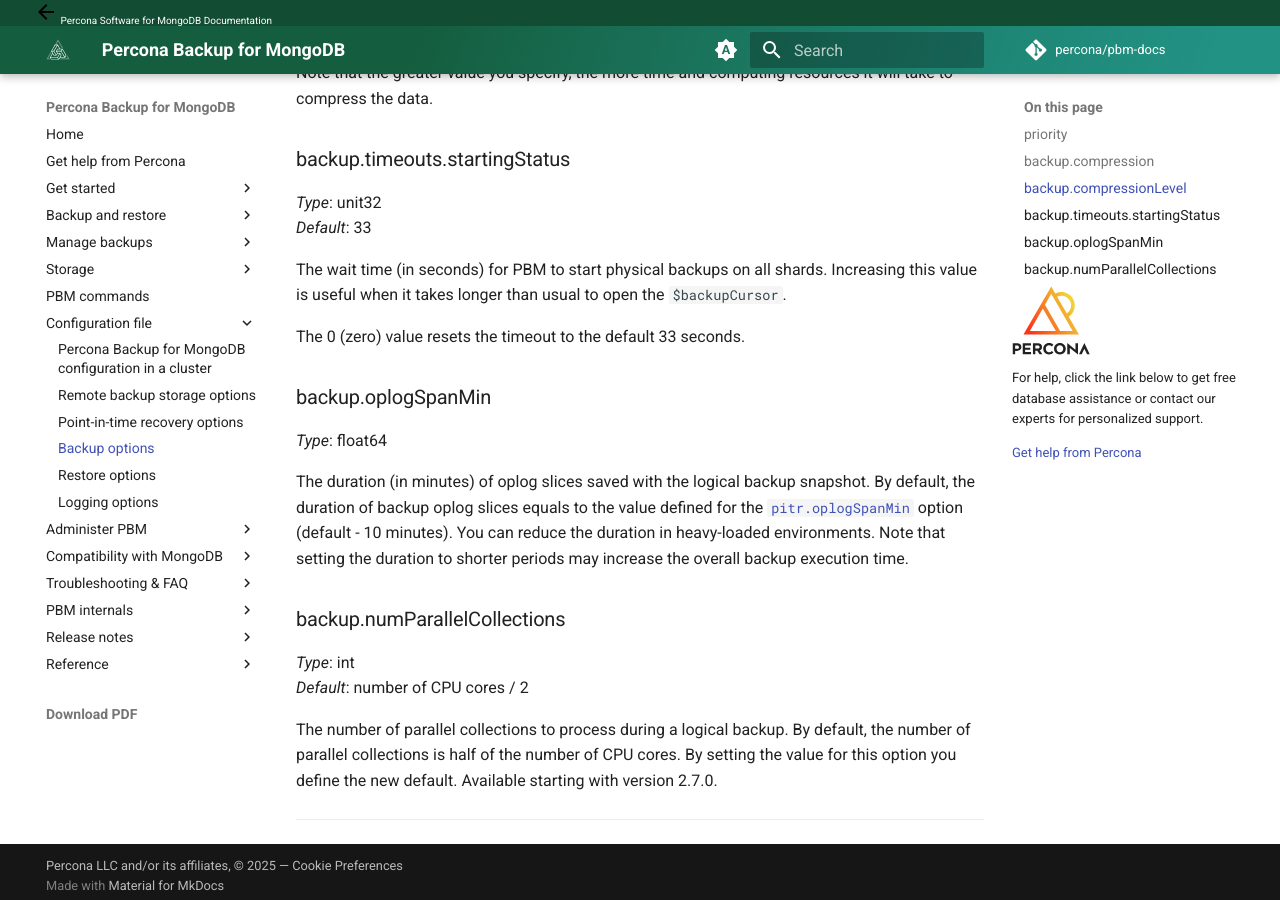
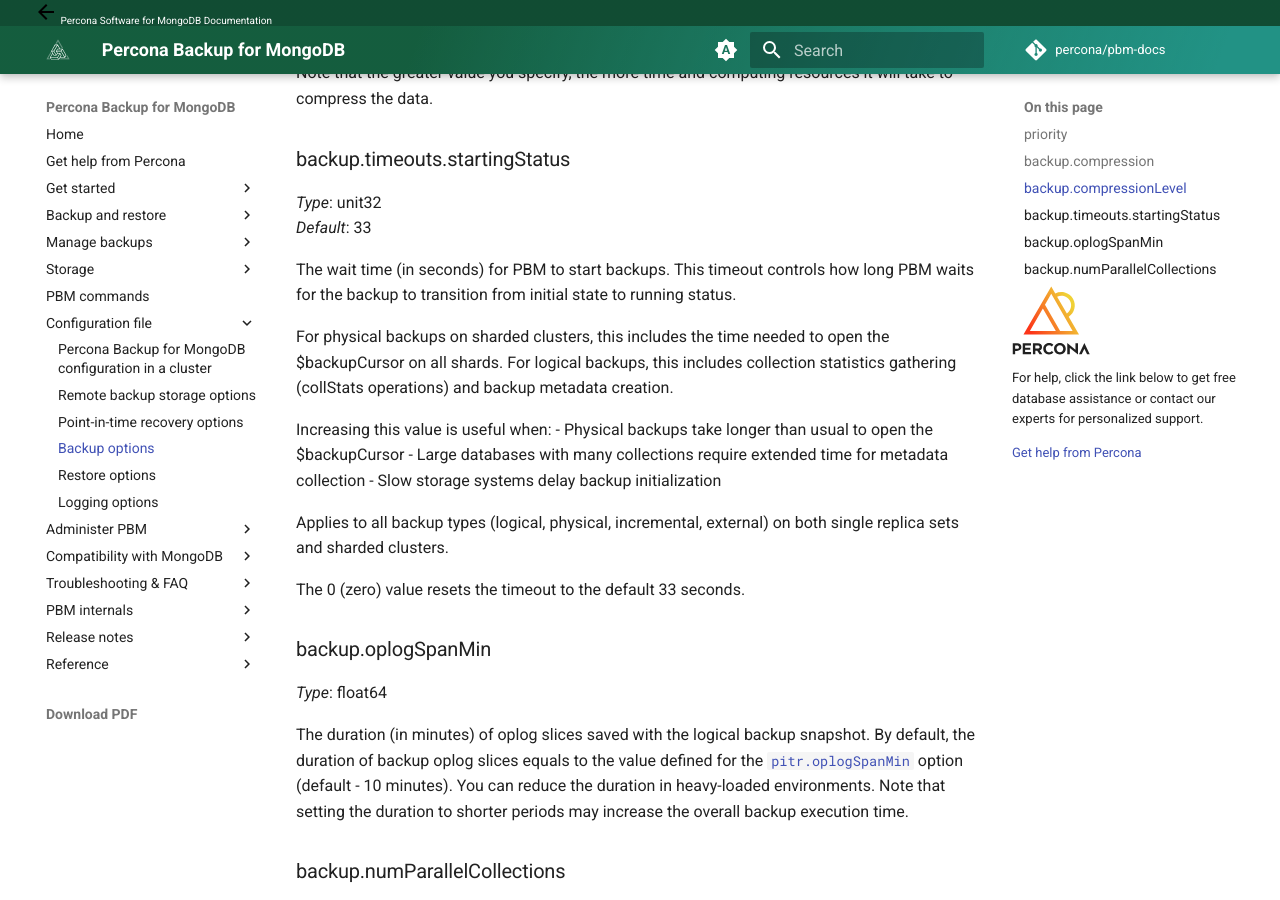
Before and after one commit to percona/pbm-docs, an MkDocs documentation site: the page built from docs/reference/backup-options.md, in a window 1280 px wide and 900 px high, scrolled down 1545 px. Built offline with MkDocs 1.6.1 and Material for MkDocs 9.7.7, drawn with Linux system fonts in a browser that asks for light colours; nearby versions of some CDN libraries; comment, search, counter and statistics services are not loaded.

Commit message:
fix: update backup.timeouts.startingStatus description

```diff
--- a/docs/reference/backup-options.md
+++ b/docs/reference/backup-options.md
@@ -61,9 +61,19 @@
 *Type*: unit32 <br>
 *Default*: 33
 
-The wait time (in seconds) for PBM to start physical backups on all shards. Increasing this value is useful when it takes longer than usual to open the `$backupCursor`.
+The wait time (in seconds) for PBM to start backups. This timeout controls how long PBM waits for the backup to transition from initial state to running status.
 
-The 0 (zero) value resets the timeout to the default 33 seconds.
+  For physical backups on sharded clusters, this includes the time needed to open the $backupCursor on all shards. For logical backups, this includes collection statistics
+   gathering (collStats operations) and backup metadata creation.
+
+  Increasing this value is useful when:
+  - Physical backups take longer than usual to open the $backupCursor
+  - Large databases with many collections require extended time for metadata collection
+  - Slow storage systems delay backup initialization
+
+  Applies to all backup types (logical, physical, incremental, external) on both single replica sets and sharded clusters.
+
+  The 0 (zero) value resets the timeout to the default 33 seconds.
 
 ### backup.oplogSpanMin
 
```
